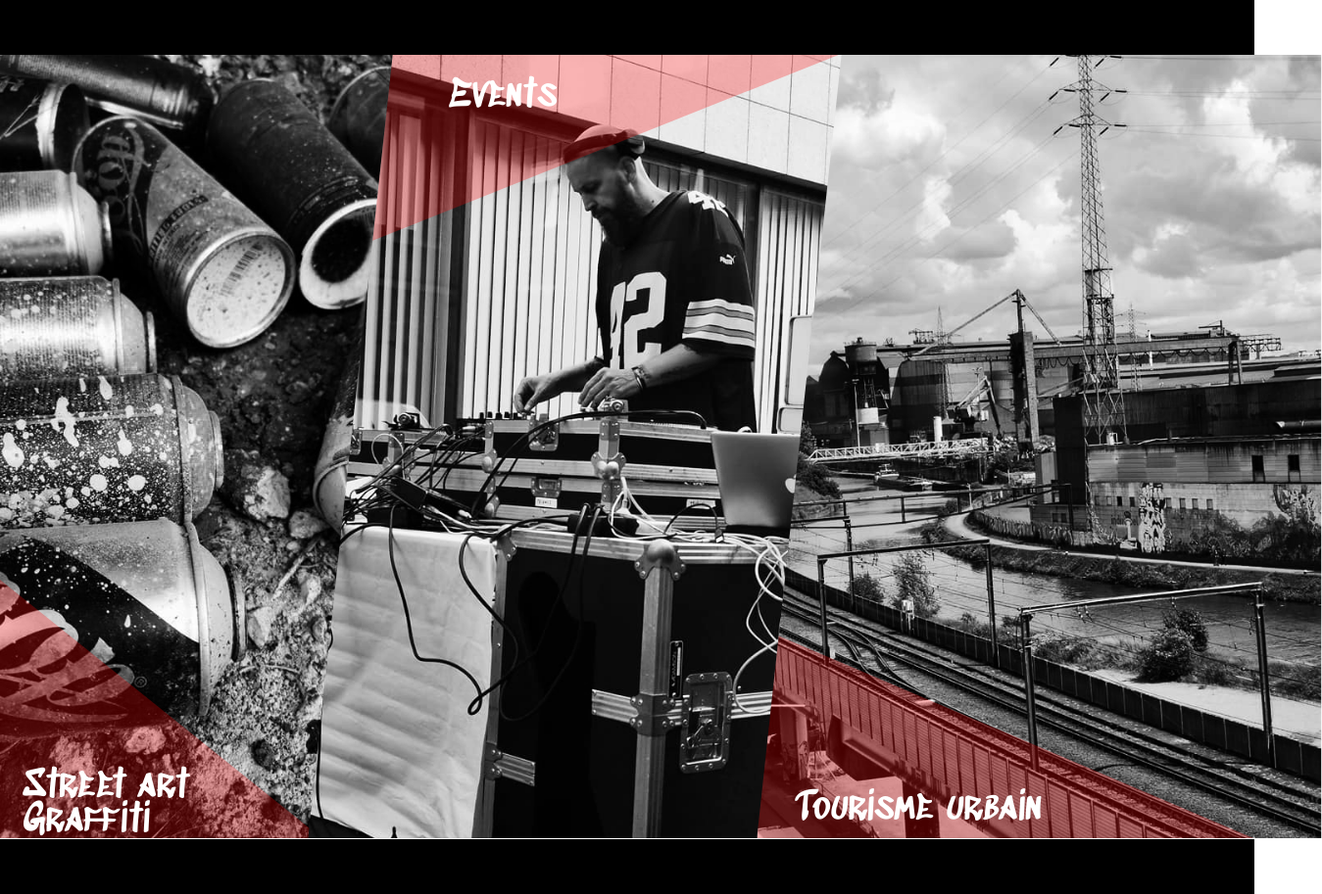
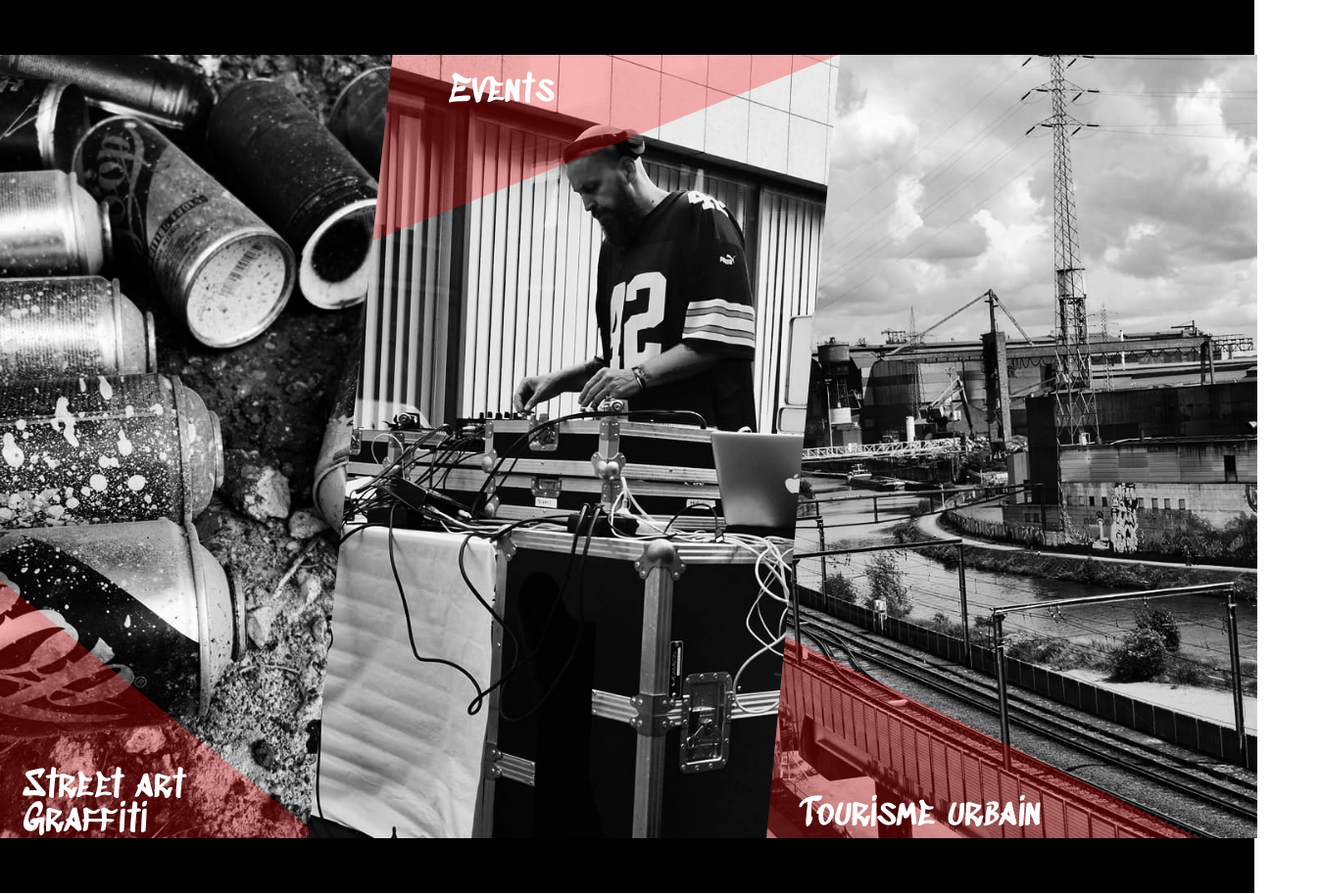
Before and after one commit to ZakariaSelassi/Indigen, a plain HTML site: page assets/templates/index.html in a window 1280 px wide. Shown: the whole page at 98% size, 1349 px wide, since content can reach past the window. Drawn offline with nearby package versions, Linux system fonts and the light colour scheme.

Commit message:
update no more tailwind

```diff
--- a/assets/sass/index.scss
+++ b/assets/sass/index.scss
@@ -16,6 +16,11 @@ body {
     overflow-x: hidden;
 }
 
+.triptych-wrapper {
+    display: flex;
+    flex-direction: row;
+}
+
 // GRAFFITI
 .index-polygone-graffiti {
     background-image: url("../img/graffiti-NB.jpg");
@@ -32,7 +37,7 @@ body {
         height: 30vh;
         clip-path: polygon(0 0, 0% 100%, 70% 100%);
         background-color: rgba(255, 0, 0, 0.274);
-        font-size: 2.3vw;
+        font-size: 2.8rem;
         font-family: $title-font;
         position: relative;
         p {
@@ -42,7 +47,6 @@ body {
             bottom: 0%;
             color: white;
         }
-
     }
     &:hover {
         background-image: url("../img/graffiti.jpg");
@@ -52,7 +56,6 @@ body {
         }
     }
 }
-
 
 // EVENTS
 .index-polygone-events {
@@ -70,7 +73,7 @@ body {
         clip-path: polygon(0 0, 0 80%, 94% 0);
         background-color: rgba(255, 0, 0, 0.274);
         color: white;
-        font-size: 2.3vw;
+        font-size: 2.8rem;
         font-family: $title-font;
         position: relative;
         p {
@@ -97,7 +100,7 @@ body {
     background-position: center;
     margin-left: 4vh;
     height: 74.07407407vh;
-    width: 33.3333%;
+    width: 29%;
     float: left;
     display: flex;
     flex-direction: column;
@@ -109,7 +112,7 @@ body {
         clip-path: polygon(0 0, 0 100%, 88% 100%);
         background-color: rgba(255, 0, 0, 0.274);
         color: white;
-        font-size: 2.3vw;
+        font-size: 2.8rem;
         font-family: $title-font;
         position: relative;
         p {
@@ -122,7 +125,7 @@ body {
     &:hover {
         background-image: url("../img/parcour\ urbain.jpg");
         height: 62.5vh;
-        width: 28.45%;
+        width: 26.2%;
         .title-tourisme {
             display: none;
         }
@@ -146,8 +149,14 @@ body {
 }
 
 .index-black-box-bot {
-    margin-top: 26vh;
+    margin-top: 25.9vh;
     height: 7vh;
     width: 100vw;
     background-color: black;
 }
+
+@media screen and (min-width: 1025px) and (max-width: 1919px) {
+    p {
+        font-size: 1.8rem;
+    }
+}
--- a/assets/templates/index.html
+++ b/assets/templates/index.html
@@ -5,27 +5,31 @@
   <meta charset="UTF-8">
   <meta http-equiv="X-UA-Compatible" content="IE=edge">
   <meta name="viewport" content="width=device-width, initial-scale=1.0">
-    <link href="https://unpkg.com/tailwindcss@^2/dist/tailwind.min.css" rel="stylesheet">
   <link rel="stylesheet" href="../sass/index.css">
   <title>Accueil</title>
 </head>
 
 <body>
-    <div class="flex flex-col">
+
   <div class="index-black-box"></div>
-        <div class="flex flex-row">
+  <div class="triptych-wrapper">
     <div class="index-polygone-graffiti triptych">
-                <div class="title-graffiti"><p>Street art <br> Graffiti</p></div>
+      <div class="title-graffiti">
+        <p>Street art <br> Graffiti</p>
+      </div>
     </div>
     <div class="index-polygone-events triptych">
-                <div class="title-events"><p>Events</p></div>
+      <div class="title-events">
+        <p>Events</p>
+      </div>
     </div>
     <div class="index-polygone-tourisme triptych">
-                <div class="title-tourisme"><p>Tourisme urbain</p></div>
+      <div class="title-tourisme">
+        <p>Tourisme urbain</p>
+      </div>
     </div>
   </div>
   <div class="index-black-box-bot"></div>
-    </div>
 </body>
 
 </html>
```
Also changed, not shown: assets/sass/index.css, 1 other file. Lines whose indentation alone changed are shown as unchanged.
